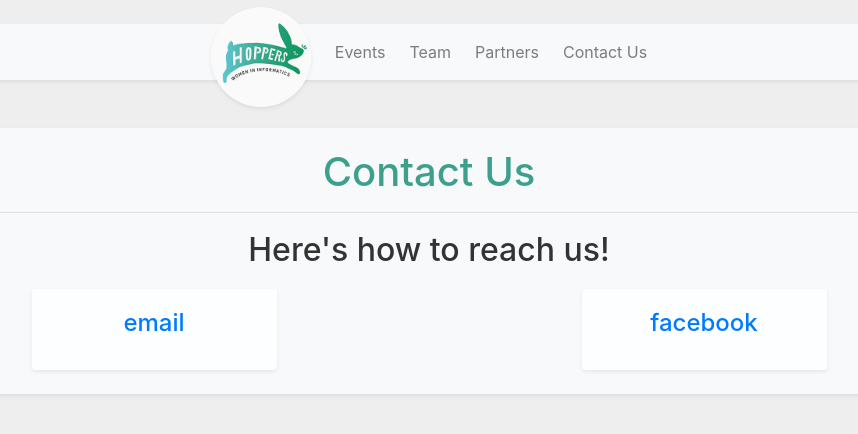
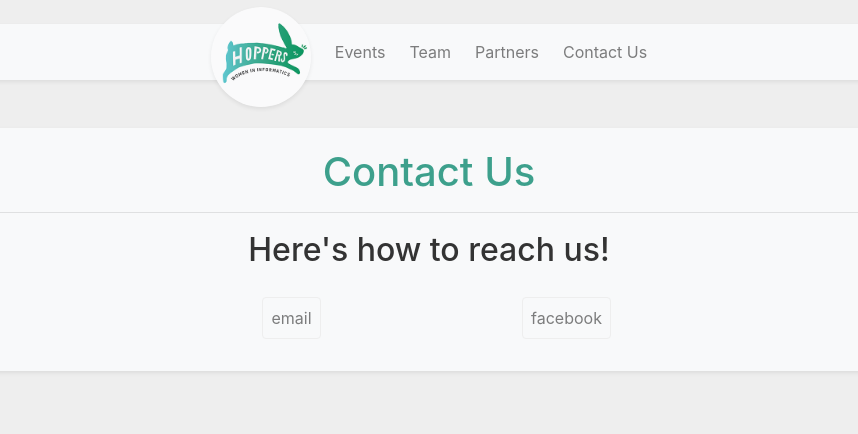
Before and after one commit to edinburgh-hoppers/website, a Jekyll site: the page built from _pages/contact.html, in a window 1280 px wide. Shown: the top 434 px of the page, without its empty margins (211-1069 px from the left). Built offline with Jekyll 4.4.1, drawn with Linux system fonts in a browser that asks for light colours.

Commit message:
edited buttons on contact page

```diff
--- a/_data/social.yml
+++ b/_data/social.yml
@@ -1,7 +1,5 @@
 - name: "email"
-  fa-icon: ""
   href: "mailto:edinburghhoppers@gmail.com"
 
 - name: "facebook"
-  fa-icon: ""
   href: "https://www.facebook.com/edinburghhopppers/?modal=admin_todo_tour"
--- a/_pages/contact.html
+++ b/_pages/contact.html
@@ -8,24 +8,10 @@ subheading: "Here's how to reach us!"
 
 {% assign social = site.data.social %}
 
-<div class="row justify-content-around">
+<div class="row center-content">
 {% for item in social %}
-  <div class="col-12 col-md-4 col-lg-3 my-2 my-lg-1">
-    <a href="{{ item.href }}" class="nodecor">
-      <div class="card subcard clickable shadow-sm border-0">
-
-        {% if item.icon %}
-        <div class="card-img-top card-img-sm img-center-vert w-100">
-          <img src="{{ item.img }}" class="w-100">
-        </div>
-        {% endif %}
-
-        <div class="card-body">
-          <h4 class="card-title text-center">{{ item.name }}</h3>
-        </div>
-      </div>
-    </a>
+  <div class="col-12 col-md-4 col-lg-3 my-2 my-lg-1 button-div">
+    <a class="button" href="{{ item.link }}">{{ item.name }}</a>
   </div>
 {% endfor %}
-
 </div>
--- a/assets/css/style.scss
+++ b/assets/css/style.scss
@@ -150,3 +150,33 @@ p {
     margin-bottom: 2rem;
   }
 }
+
+.button {
+  color: rgba(0,0,0,.5);
+  padding: .5rem!important;
+  border: 1.5px #eee solid;
+  border-radius: 0.25rem;
+}
+
+.button:hover{
+  color: rgba(0,0,0,.7);
+  text-decoration: none;
+  transition-property: background;
+  transition-duration: 1s;
+  transition-timing-function: cubic-bezier(0,1,0.5,1);
+  transition-delay: 0s;
+  background-color: #eee;
+  border-radius: 0.25rem;
+}
+
+.button-div{
+  flex: 1 1 auto;
+  padding:0.5rem;
+  display: flex;
+  flex-direction: row;
+  justify-content: center;
+}
+
+.center-content{
+  justify-content: center;
+}
```
